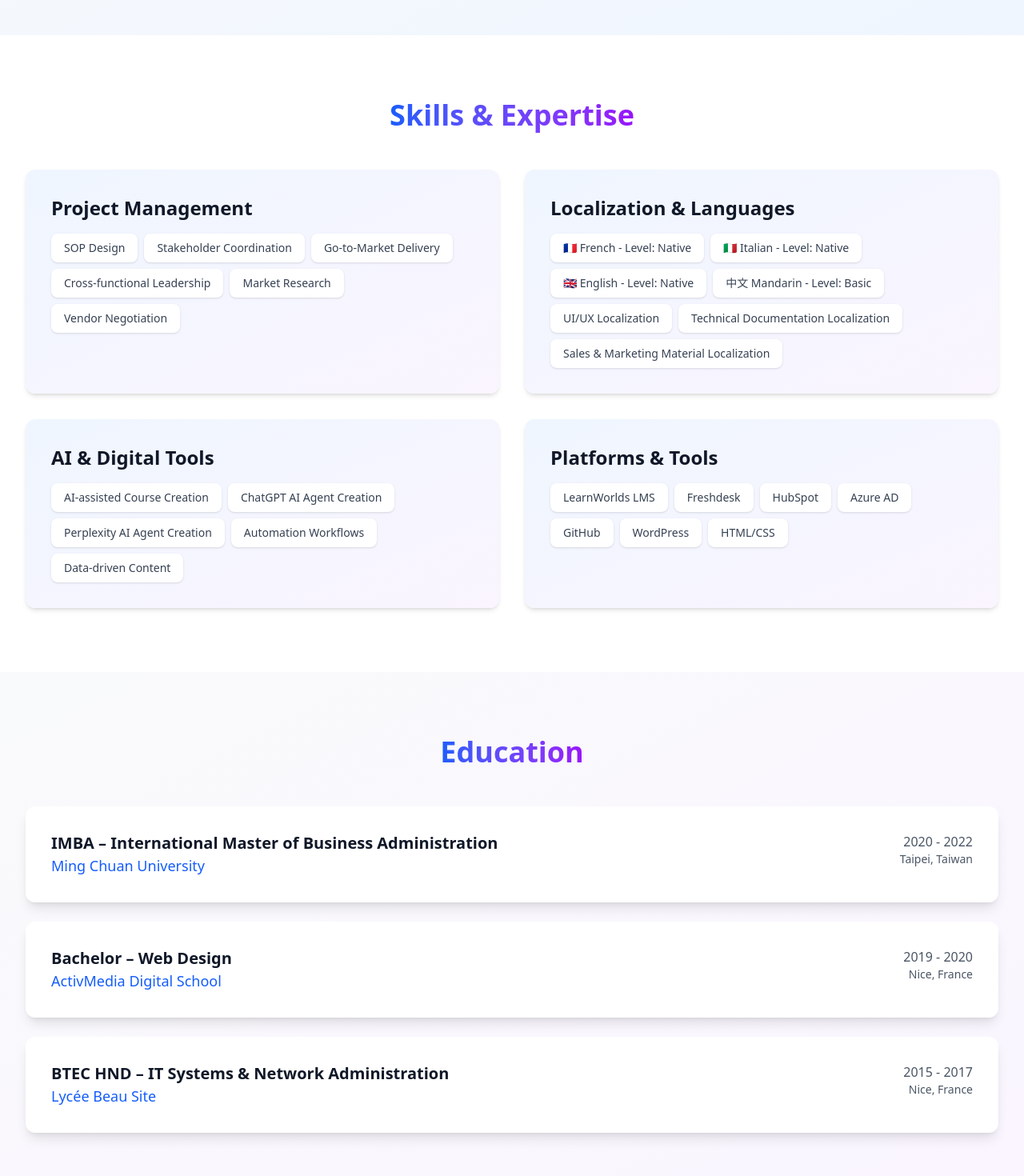
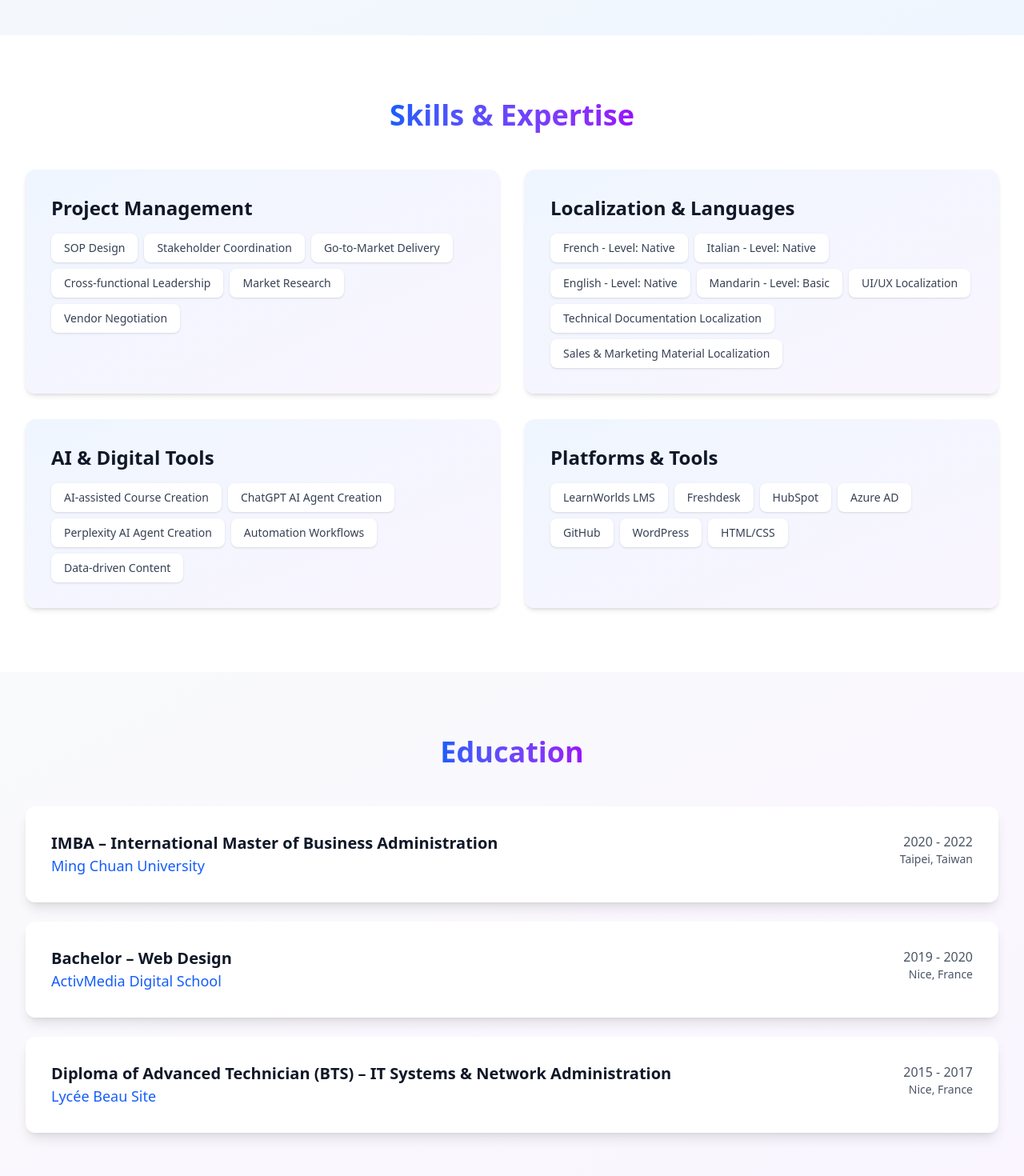
Before and after one commit to nizar-efk95/nizar-portfolio, a React (Vite) app: page / in a window 1280 px wide. Shown: the part 2011-3481 px from the top of the page at 80% size. Built offline with nearby package versions, Linux system fonts and the light colour scheme.

Commit message:
Update App.jsx

```diff
--- a/src/App.jsx
+++ b/src/App.jsx
@@ -65,7 +65,7 @@ function App() {
       teaser: "Global sales/marketing asset centralization",
       icon: "📊",
       company: "ViewSonic, Taipei, Taiwan",
-      date: "2022 - Ongoing",
+      date: "2024",
       challenges: "Scattered product intelligence across regions, manual asset retrieval slowing sales cycles",
       tasks: [
         "Built unified Product Hub for global sales/marketing/training resources",
@@ -73,7 +73,7 @@ function App() {
         "Implemented access controls and search functionality"
       ],
       results: [
-        "Accelerated sales enablement across 8+ regions",
+        "Accelerated sales enablement across 15+ countries",
         "Reduced asset search time by 70%",
         "Enabled consistent go-to-market messaging globally"
       ]
@@ -114,10 +114,10 @@ function App() {
   {
     category: "Localization & Languages",
     items: [
-      "🇫🇷 French - Level: Native",
-      "🇮🇹 Italian - Level: Native",
-      "🇬🇧 English - Level: Native",
-      "中文 Mandarin - Level: Basic",
+      "French - Level: Native",
+      "Italian - Level: Native",
+      "English - Level: Native",
+      "Mandarin - Level: Basic",
       "UI/UX Localization",
       "Technical Documentation Localization",
       "Sales & Marketing Material Localization"
@@ -162,7 +162,7 @@ function App() {
       location: "Nice, France"
     },
     {
-      degree: "BTEC HND – IT Systems & Network Administration",
+      degree: "Diploma of Advanced Technician (BTS) – IT Systems & Network Administration",
       school: "Lycée Beau Site",
       period: "2015 - 2017",
       location: "Nice, France"
```
